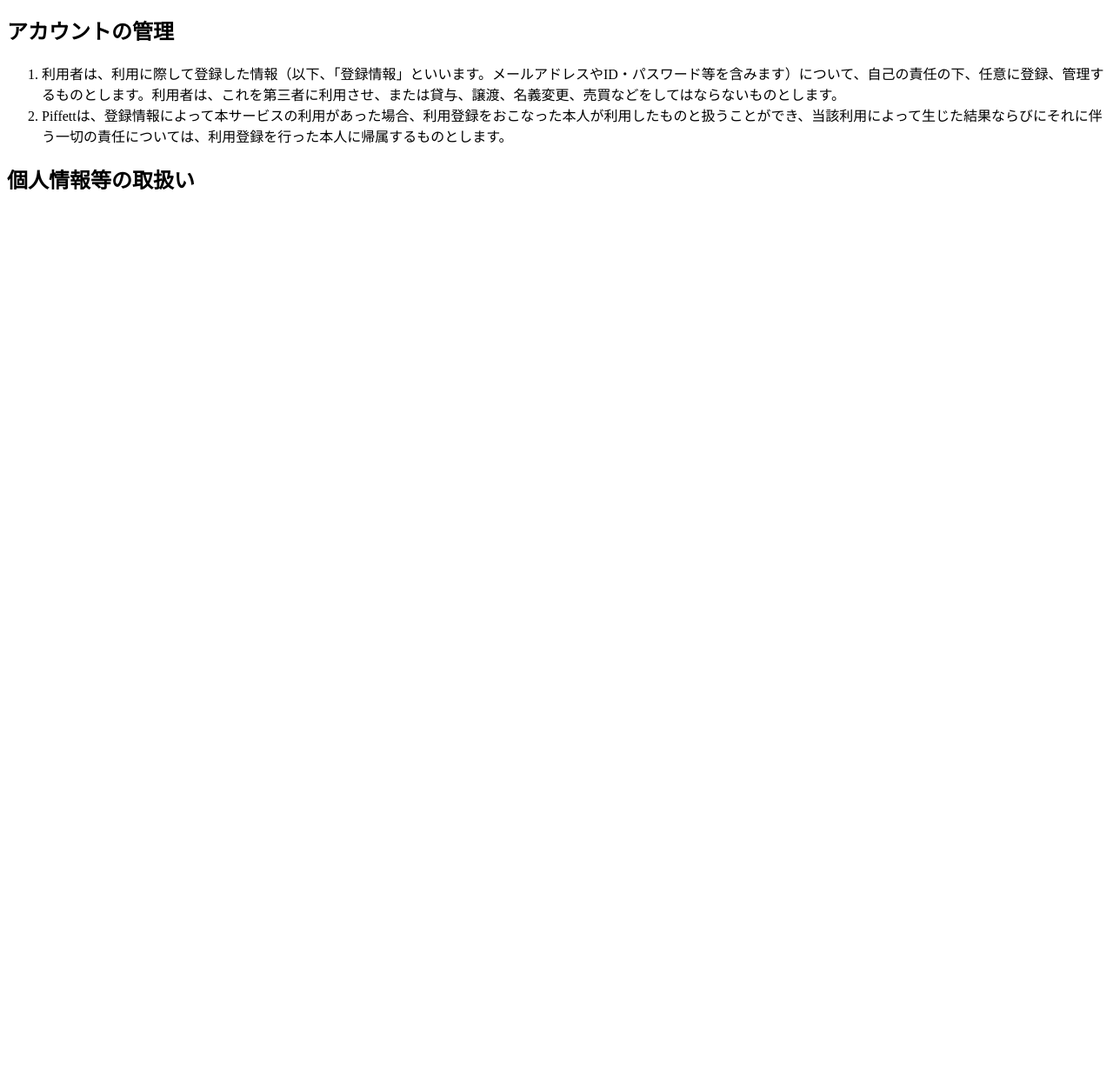
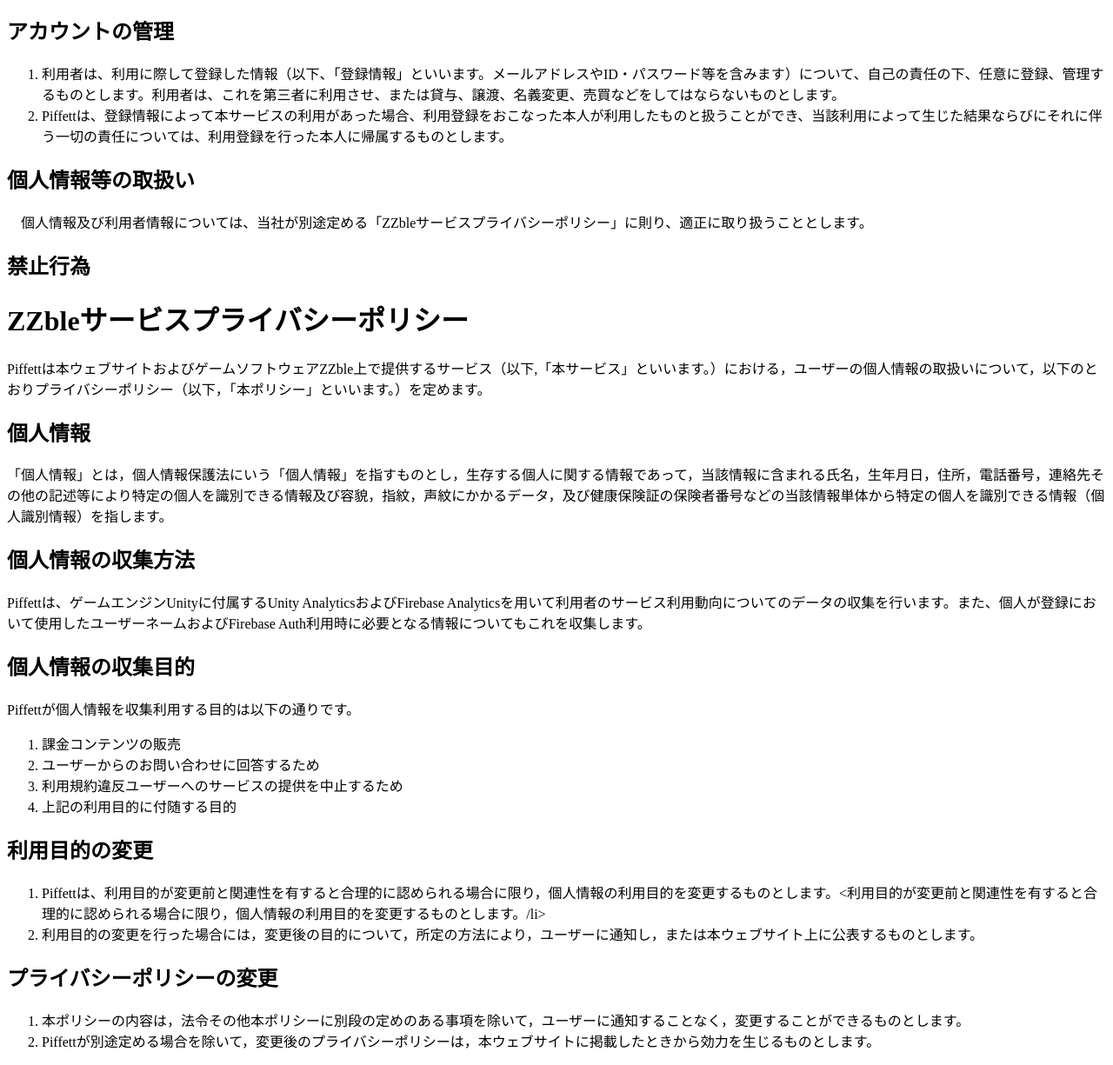
Before and after one commit to piffett/piffett.github.io, a plain HTML site: page index.html in a window 1280 px wide. Shown: the part 795-2020 px from the top of the page at 87% size. Before the commit the page ends 1038 px from the top, so only its background shows below. Drawn offline with Linux system fonts and the light colour scheme.

Commit message:
利用規約とプライバシーポリシー

```diff
--- a/index.html
+++ b/index.html
@@ -35,6 +35,35 @@
             <li>Piffettは、登録情報によって本サービスの利用があった場合、利用登録をおこなった本人が利用したものと扱うことができ、当該利用によって生じた結果ならびにそれに伴う一切の責任については、利用登録を行った本人に帰属するものとします。</li>
         </ol>
     <h2>個人情報等の取扱い</h2>
+        <p>　個人情報及び利用者情報については、当社が別途定める「ZZbleサービスプライバシーポリシー」に則り、適正に取り扱うこととします。</p>
+    <h2>禁止行為</h2>
+
+
+    <h1>ZZbleサービスプライバシーポリシー</h1>
+    <p>Piffettは本ウェブサイトおよびゲームソフトウェアZZble上で提供するサービス（以下,「本サービス」といいます。）における，ユーザーの個人情報の取扱いについて，以下のとおりプライバシーポリシー（以下，「本ポリシー」といいます。）を定めます。</p>
+    <h2>個人情報</h2>
+        <p>「個人情報」とは，個人情報保護法にいう「個人情報」を指すものとし，生存する個人に関する情報であって，当該情報に含まれる氏名，生年月日，住所，電話番号，連絡先その他の記述等により特定の個人を識別できる情報及び容貌，指紋，声紋にかかるデータ，及び健康保険証の保険者番号などの当該情報単体から特定の個人を識別できる情報（個人識別情報）を指します。</p>
+    <h2>個人情報の収集方法</h2>
+        <p>Piffettは、ゲームエンジンUnityに付属するUnity AnalyticsおよびFirebase Analyticsを用いて利用者のサービス利用動向についてのデータの収集を行います。また、個人が登録において使用したユーザーネームおよびFirebase Auth利用時に必要となる情報についてもこれを収集します。</p>
+    <h2>個人情報の収集目的</h2>
+        <p>Piffettが個人情報を収集利用する目的は以下の通りです。</p>
+        <ol>
+            <li>課金コンテンツの販売</li>
+            <li>ユーザーからのお問い合わせに回答するため</li>
+            <li>利用規約違反ユーザーへのサービスの提供を中止するため</li>
+            <li>上記の利用目的に付随する目的</li>
+        </ol>
+    <h2>利用目的の変更</h2>
+        <ol>
+            <li>Piffettは、利用目的が変更前と関連性を有すると合理的に認められる場合に限り，個人情報の利用目的を変更するものとします。<利用目的が変更前と関連性を有すると合理的に認められる場合に限り，個人情報の利用目的を変更するものとします。/li>
+            <li>利用目的の変更を行った場合には，変更後の目的について，所定の方法により，ユーザーに通知し，または本ウェブサイト上に公表するものとします。</li>
+        </ol>
+    <h2>プライバシーポリシーの変更</h2>
+        <ol>
+            <li>本ポリシーの内容は，法令その他本ポリシーに別段の定めのある事項を除いて，ユーザーに通知することなく，変更することができるものとします。</li>
+            <li>Piffettが別途定める場合を除いて，変更後のプライバシーポリシーは，本ウェブサイトに掲載したときから効力を生じるものとします。</li>
+        </ol>
+
 </body>
 
 </html>
```
